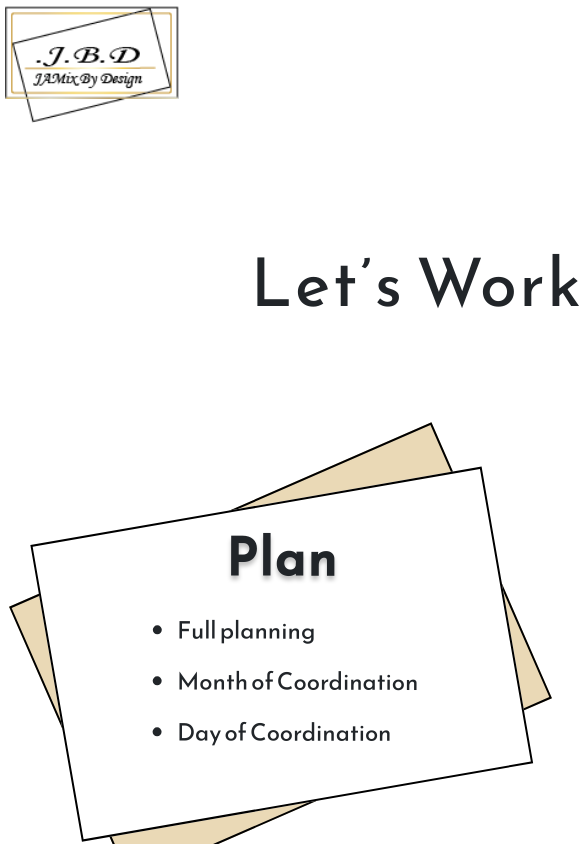
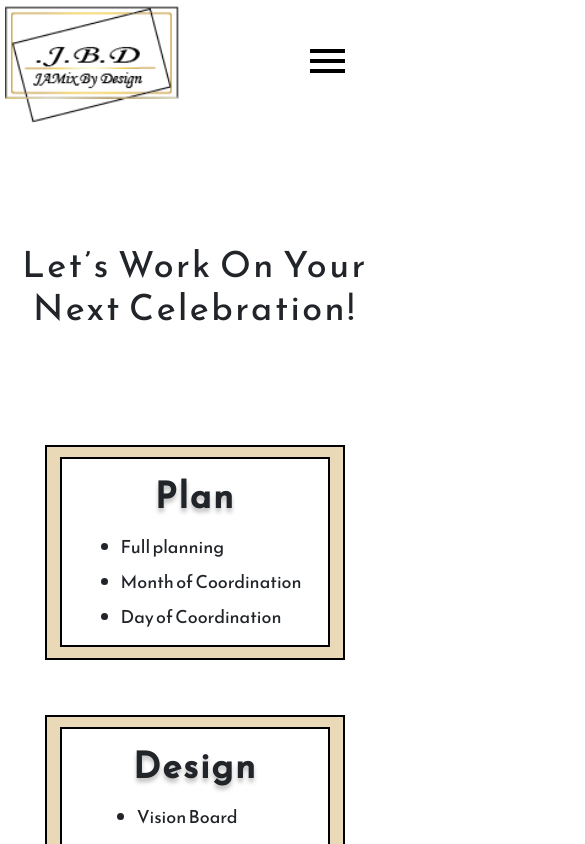
Before and after one commit to StefonSimmons/jamix-by-design, a React (Create React App) app: page /services in a window 390 px wide. Shown: the top 844 px of the page, 585 px wide, since content can reach past the window. Built offline with nearby package versions, Linux system fonts and the light colour scheme.

Commit message:
services screen responsive to 350px

```diff
--- a/src/styles/_variables.scss
+++ b/src/styles/_variables.scss
@@ -9,7 +9,8 @@ $xxl-font-size: 67px;
 $gold: #E1C997;
 $goldish: rgba(225, 201, 151, .7);
 
-$xs-screen: 365px;
+$xs-screen: 412px;
 $s-screen: 576px;
 $m-screen: 768px;
 $l-screen: 992px;
+$xl-screen: 1200px;
--- a/src/styles/main.css
+++ b/src/styles/main.css
@@ -87,7 +87,7 @@
   }
 }
 
-@media (max-width: 365px) {
+@media (max-width: 412px) {
   .big-btn {
     border-radius: 0px;
   }
@@ -381,7 +381,7 @@ footer {
   }
 }
 
-@media (max-width: 365px) {
+@media (max-width: 412px) {
   .about-screen .about-floater .about-me {
     height: 1000px;
   }
@@ -433,7 +433,7 @@ footer {
   }
 }
 
-@media (max-width: 365px) {
+@media (max-width: 412px) {
   .about-screen .about-floater .about-me p {
     padding: 15px;
   }
@@ -500,7 +500,7 @@ footer {
   }
 }
 
-@media (max-width: 365px) {
+@media (max-width: 412px) {
   .about-screen .about-floater .about-jamix .about-jamix-ps {
     padding: 15px;
   }
@@ -588,6 +588,12 @@ footer {
   }
 }
 
+@media (max-width: 1200px) {
+  .services-screen {
+    justify-content: center;
+  }
+}
+
 .services-screen h1 {
   animation: fade-in 2s ease-in-out;
   font-size: 67px;
@@ -603,6 +609,19 @@ footer {
   }
 }
 
+@media (max-width: 1200px) {
+  .services-screen h1 {
+    font-size: 52px;
+  }
+}
+
+@media (max-width: 992px) {
+  .services-screen h1 {
+    font-size: 36px;
+    text-align: center;
+  }
+}
+
 .services-screen .services-grid {
   width: 100%;
   height: 1245px;
@@ -612,12 +631,36 @@ footer {
   grid-template-rows: repeat(36, 1fr);
 }
 
+@media (max-width: 1200px) {
+  .services-screen .services-grid {
+    height: auto;
+    width: auto;
+    display: flex;
+    flex-direction: column;
+    margin: 80px 0;
+  }
+}
+
 .services-screen .services-grid .service-card-container {
   width: 561px;
   height: 482px;
   display: flex;
   justify-content: center;
   align-items: center;
+}
+
+@media (max-width: 768px) {
+  .services-screen .services-grid .service-card-container {
+    width: 350px;
+    height: 270px;
+  }
+}
+
+@media (max-width: 412px) {
+  .services-screen .services-grid .service-card-container {
+    width: 100%;
+    height: 270px;
+  }
 }
 
 .services-screen .services-grid .service-card-container .service-card-color {
@@ -629,6 +672,24 @@ footer {
   transform: rotate(-23.6deg);
 }
 
+@media (max-width: 768px) {
+  .services-screen .services-grid .service-card-container .service-card-color {
+    width: 250px;
+    height: 190px;
+  }
+}
+
+@media (max-width: 412px) {
+  .services-screen .services-grid .service-card-container .service-card-color {
+    display: flex;
+    justify-content: center;
+    align-items: center;
+    width: 300px;
+    height: 215px;
+    transform: rotate(0deg);
+  }
+}
+
 .services-screen .services-grid .service-card-container .service-card-color .service-card {
   width: 458px;
   height: 301px;
@@ -636,6 +697,21 @@ footer {
   background-color: white;
   border: black solid 2px;
   transform: rotate(13.73deg);
+}
+
+@media (max-width: 768px) {
+  .services-screen .services-grid .service-card-container .service-card-color .service-card {
+    width: 248px;
+    height: 188px;
+  }
+}
+
+@media (max-width: 412px) {
+  .services-screen .services-grid .service-card-container .service-card-color .service-card {
+    width: 270px;
+    height: 190px;
+    transform: rotate(0deg);
+  }
 }
 
 .services-screen .services-grid .service-card-container .service-card-color .service-card .service-card-content {
@@ -648,6 +724,12 @@ footer {
   height: 100%;
 }
 
+@media (max-width: 412px) {
+  .services-screen .services-grid .service-card-container .service-card-color .service-card .service-card-content {
+    transform: rotate(0deg);
+  }
+}
+
 .services-screen .services-grid .service-card-container .service-card-color .service-card .service-card-content h2 {
   font-size: 52px;
   font-weight: 700;
@@ -655,10 +737,27 @@ footer {
   text-shadow: 0px 4px 4px rgba(0, 0, 0, 0.25);
 }
 
-.services-screen .services-grid .service-card-container .service-card-color .service-card .service-card-content li {
+@media (max-width: 768px) {
+  .services-screen .services-grid .service-card-container .service-card-color .service-card .service-card-content h2 {
+    font-size: 36px;
+  }
+}
+
+.services-screen .services-grid .service-card-container .service-card-color .service-card .service-card-content ul {
+  margin: 0;
+}
+
+.services-screen .services-grid .service-card-container .service-card-color .service-card .service-card-content ul li {
   font-size: 24px;
   list-style-type: disc;
   margin: 15px 0;
+}
+
+@media (max-width: 768px) {
+  .services-screen .services-grid .service-card-container .service-card-color .service-card .service-card-content ul li {
+    font-size: 18px;
+    margin: 8px 0 0 0;
+  }
 }
 
 .services-screen .events {
@@ -669,25 +768,37 @@ footer {
   margin: 150px 0;
 }
 
+@media (max-width: 1200px) {
+  .services-screen .events {
+    margin: 75px 0;
+  }
+}
+
 .services-screen .events li {
   font-size: 36px;
   line-height: 67px;
   letter-spacing: 2px;
 }
 
+@media (max-width: 768px) {
+  .services-screen .events li {
+    font-size: 24px;
+  }
+}
+
 .plan {
-  grid-column: 2/ span 3;
-  grid-row: 2/ span 3;
+  grid-column: 2 / span 3;
+  grid-row: 2 / span 3;
 }
 
 .design {
-  grid-column: 17/ span 3;
-  grid-row: 5/span 3;
+  grid-column: 17 / span 3;
+  grid-row: 5 / span 3;
 }
 
 .decorate {
-  grid-column: 7/ span 3;
-  grid-row: 18/ span 3;
+  grid-column: 7 / span 3;
+  grid-row: 18 / span 3;
 }
 
 .gallery-screen {
--- a/src/styles/screens/_services.scss
+++ b/src/styles/screens/_services.scss
@@ -6,11 +6,21 @@
   justify-content: space-between;
   width: 100%;
   margin: 115px 0 75px 0;
+  @media(max-width: $xl-screen){
+    justify-content: center;
+  }
 
   h1 {
     @include fade-in-animation(2s);
     font-size: $xxl-font-size;
     letter-spacing: 2.5px;
+    @media (max-width: $xl-screen) {
+      font-size: $xl-font-size;
+    }
+    @media (max-width: $l-screen) {
+      font-size: $l-font-size;
+      text-align: center;
+    }
   }
   .services-grid {
     width: 100%;
@@ -20,6 +30,14 @@
     grid-template-columns: repeat(30, 1fr);
     grid-template-rows: repeat(36, 1fr);
 
+    @media (max-width: $xl-screen) {
+      height: auto;
+      width: auto;
+      display: flex;
+      flex-direction: column;
+      margin: 80px 0;
+    }
+
     // NESTED STYLES APPLIED TO EACH CARD
     .service-card-container {
       width: 561px;
@@ -27,6 +45,15 @@
       display: flex;
       justify-content: center;
       align-items: center;
+
+      @media (max-width: $m-screen) {
+        width: 350px;
+        height: 270px;
+      }
+      @media (max-width: $xs-screen) {
+        width: 100%;
+        height: 270px;
+      }
 
       .service-card-color {
         width: 461px;
@@ -36,6 +63,18 @@
         box-sizing: border-box;
         transform: rotate(-23.6deg);
 
+        @media (max-width: $m-screen) {
+          width: 250px;
+          height: 190px;
+        }
+        @media (max-width: $xs-screen) {
+          display: flex;
+          justify-content: center;
+          align-items: center;
+          width: 300px;
+          height: 215px;
+          transform: rotate(0deg);
+        }
         .service-card {
           width: 458px;
           height: 301px;
@@ -44,6 +83,15 @@
           border: black solid 2px;
           transform: rotate(13.73deg);
 
+          @media (max-width: $m-screen) {
+            width: 248px;
+            height: 188px;
+          }
+          @media (max-width: $xs-screen) {
+            width: 270px;
+            height: 190px;
+            transform: rotate(0deg);
+          }
           .service-card-content {
             display: flex;
             flex-direction: column;
@@ -52,16 +100,30 @@
             transform: rotate(10deg);
             box-sizing: border-box;
             height: 100%;
+            @media (max-width: $xs-screen) {
+              transform: rotate(0deg);
+            }
             h2 {
               font-size: $xl-font-size;
               font-weight: 700;
               letter-spacing: 2px;
               text-shadow: 0px 4px 4px rgba(0, 0, 0, 0.25);
+              @media (max-width: $m-screen) {
+                font-size: $l-font-size;
+              }
             }
-            li {
-              font-size: $m-font-size;
-              list-style-type: disc;
-              margin: 15px 0;
+            ul{
+              margin: 0;
+
+              li {
+                font-size: $m-font-size;
+                list-style-type: disc;
+                margin: 15px 0;
+                @media (max-width: $m-screen) {
+                  font-size: $s-font-size;
+                  margin: 8px 0 0 0;
+                }
+              }
             }
           }
         }
@@ -69,31 +131,38 @@
     }
   }
 
-  .events{
+  .events {
     display: flex;
     flex-direction: column;
     align-items: center;
     padding: 0;
     margin: 150px 0;
-    li{
+    @media(max-width: $xl-screen){
+      margin: 75px 0;
+    }
+    li {
       font-size: $l-font-size;
       line-height: 67px;
       letter-spacing: 2px;
+      @media(max-width: $m-screen){
+        font-size: $m-font-size;
+      }
+
     }
   }
 }
 
-.plan{
-  grid-column: 2/ span 3;
-  grid-row: 2/ span 3;
+.plan {
+  grid-column: 2 / span 3;
+  grid-row: 2 / span 3;
 }
 
-.design{
-  grid-column: 17/ span 3;
-  grid-row: 5/span 3;
+.design {
+  grid-column: 17 / span 3;
+  grid-row: 5 / span 3;
 }
 
-.decorate{
-  grid-column: 7/ span 3;
-  grid-row: 18/ span 3;
+.decorate {
+  grid-column: 7 / span 3;
+  grid-row: 18 / span 3;
 }
```
Also changed, not shown: 1 other file (tests, documents, lock files or other folders).
